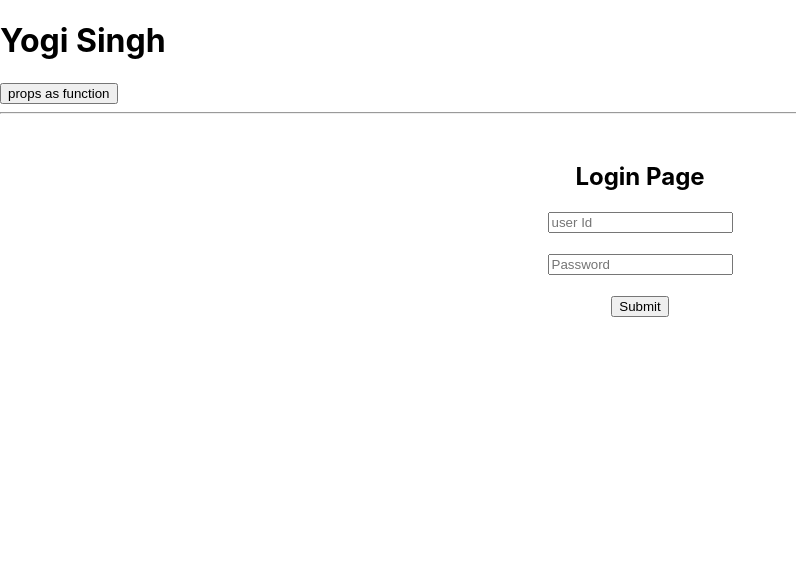
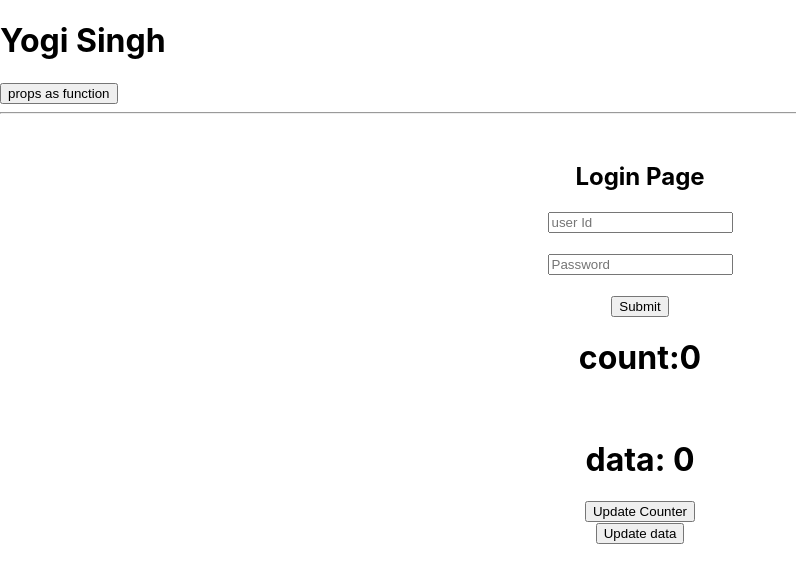
Before and after one commit to theyogender/Reactjs, a React (Create React App) app in the folder reactjs/: page / in a window 1280 px wide. Shown: the top 582 px of the page, without its empty margins (0-796 px from the left). Built offline with nearby package versions, Linux system fonts and the light colour scheme.

Commit message:
Hooks in React

```diff
--- a/reactjs/src/App.js
+++ b/reactjs/src/App.js
@@ -9,6 +9,7 @@ import { useState } from 'react';
 // import Input from './Components/Input';
 import Form from './Components/Form';
 import FormValidation from './Components/FormValidation';
+import Hook from './Components/Hook';
 
 function App() {
 
@@ -32,6 +33,7 @@ function App() {
     {/* <Input /> */}
     {/* < Form /> */}
     <FormValidation />
+    <Hook/>
    </div>
   );
 }
--- /dev/null
+++ b/reactjs/src/Components/Hook.js
@@ -0,0 +1,28 @@
+
+//Hooks : Hooks are used to implement life cycle methods in Function Base Components ,'use' word is genrally a Hook like useState
+//We can not use Hook in class Base Component
+
+//UseEffect :It is a Hook which is called every time i.e when a component mount,updated and unmounted,We can use it conditionally also
+
+
+import React, { useEffect, useState } from 'react'
+function Hook() {
+  const [count, setCount] = useState(0)
+  const [data, setdata] = useState(0)
+  useEffect(() => {
+    console.warn("use effect")
+  },[count])
+  useEffect(() => {
+    alert("Data : "+data)
+  },[data])
+  return (
+    <div className="App">
+      <h1>count:{count}</h1><br/>
+      <h1>data: {data}</h1>
+      <button onClick={() => setCount(count + 1)}>Update Counter</button><br/>
+      <button onClick={() => setdata(data + 1)}>Update data</button>
+    </div>
+  );
+}
+
+export default Hook;
```
Also changed, not shown: reactjs/src/notes.js (+43 -0 lines).
